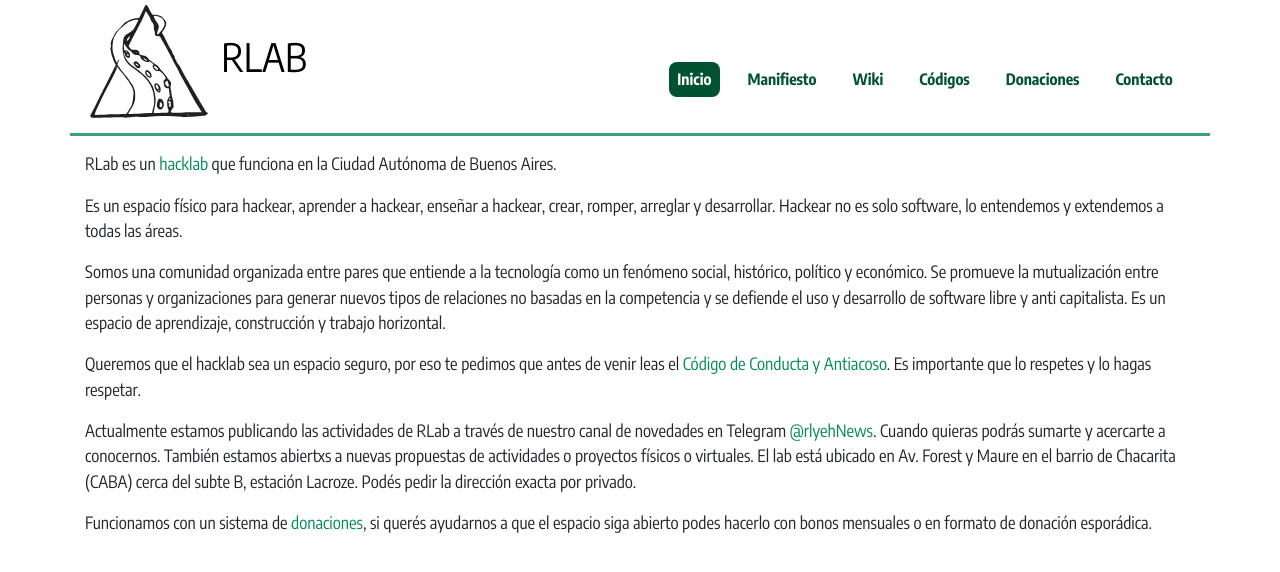
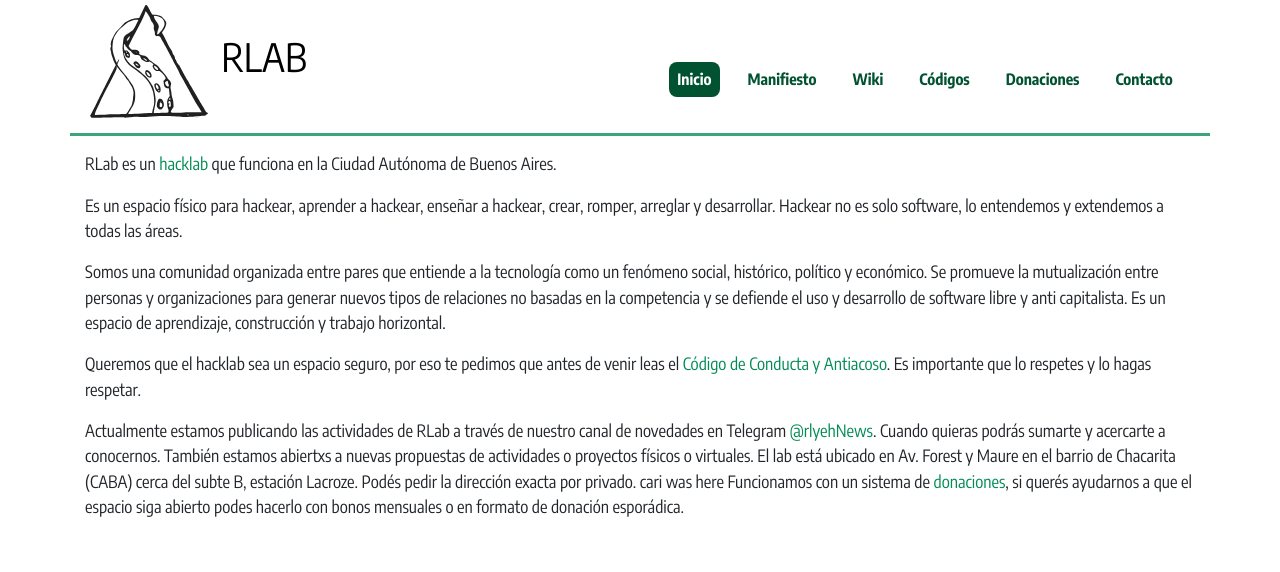
Before and after one commit to rlyehlab/rlab.be, a Jekyll site: the page built from index.md, in a window 1280 px wide. Shown: the top 572 px of the page. Built offline with Jekyll 4.4.1, drawn with Linux system fonts in a browser that asks for light colours.

Commit message:
Update index.md
testing un cambio simple

```diff
--- a/index.md
+++ b/index.md
@@ -30,6 +30,6 @@ sumarte y acercarte a conocernos. También estamos abiertxs a nuevas propuestas
 de actividades o proyectos físicos o virtuales.
 El lab está ubicado en Av. Forest y Maure en el barrio de Chacarita (CABA) cerca
 del subte B, estación Lacroze. Podés pedir la dirección exacta por privado.
-
+cari was here
 Funcionamos con un sistema de [donaciones](/donaciones/), si querés ayudarnos a que el
 espacio siga abierto podes hacerlo con bonos mensuales o en formato de donación esporádica.
```
